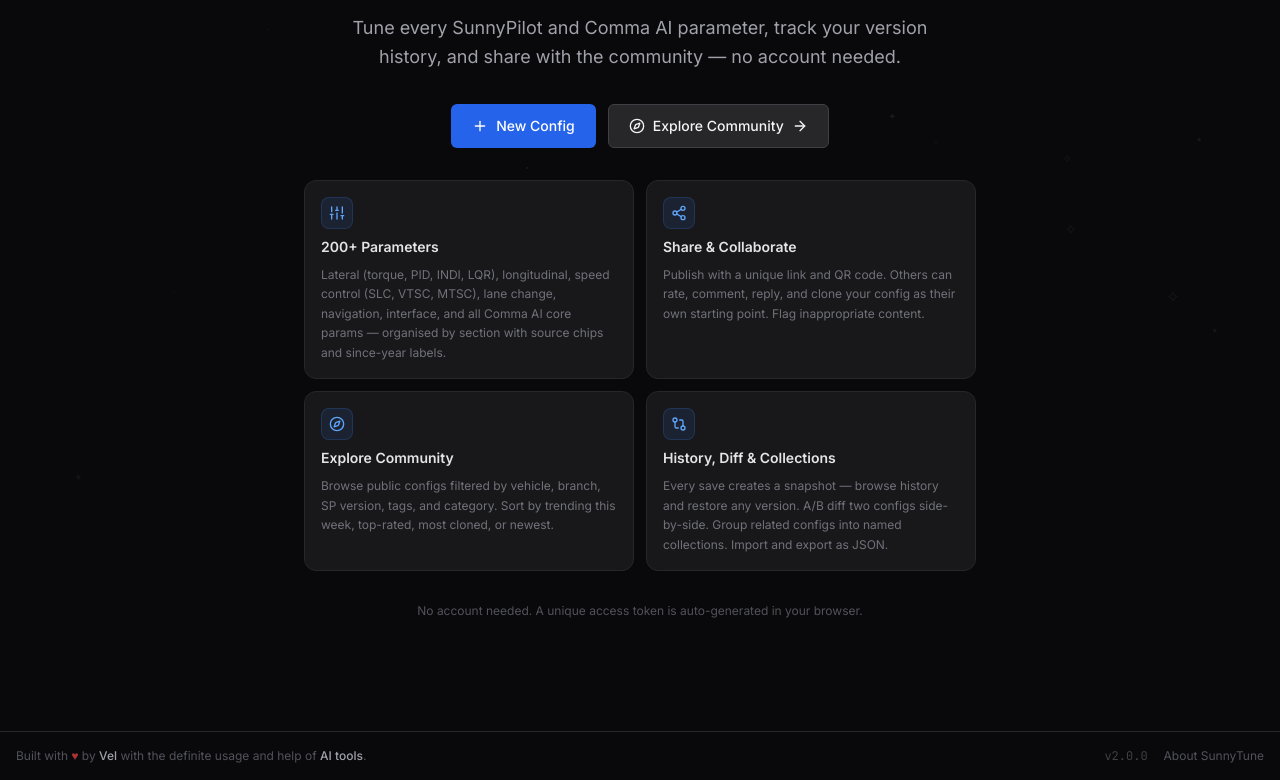
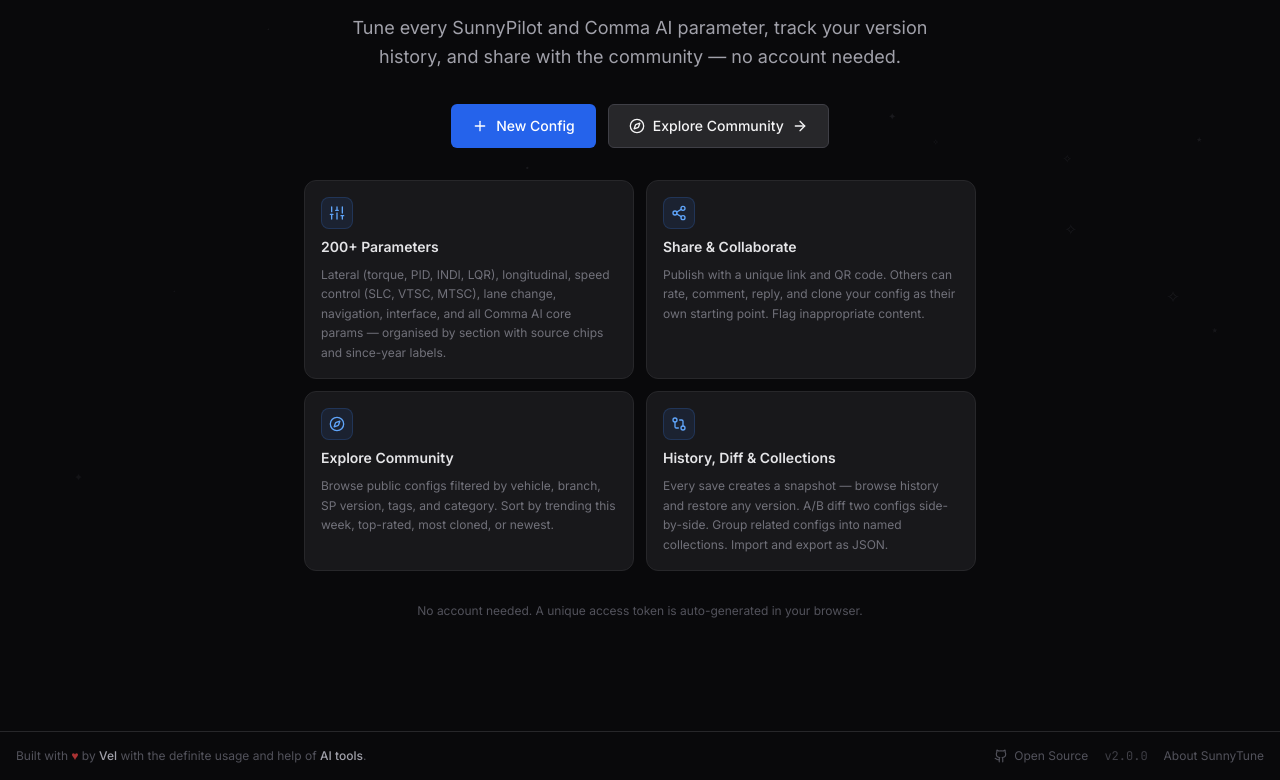
Before and after one commit to Vel-San/Sunny-Tune, a React (Vite) app in the folder client/: page / in a window 1280 px wide. Shown: the part 283-1063 px from the top of the page. Built offline with nearby package versions, Linux system fonts and the light colour scheme; no server answers.

Commit message:
feat(layout): add GitHub link to footer for open source access

```diff
--- a/client/src/components/layout/Layout.tsx
+++ b/client/src/components/layout/Layout.tsx
@@ -1,3 +1,4 @@
+import { Github } from "lucide-react";
 import React, { useMemo } from "react";
 import { Link } from "react-router-dom";
 import { APP_VERSION } from "../../lib/version";
@@ -69,6 +70,16 @@
             <span className="text-zinc-400 font-medium">AI tools</span>.
           </span>
           <div className="flex items-center gap-4">
+            <a
+              href="https://github.com/Vel-San/Sunny-Tune"
+              target="_blank"
+              rel="noopener noreferrer"
+              className="flex items-center gap-1.5 hover:text-zinc-400 transition-colors"
+              aria-label="View source on GitHub"
+            >
+              <Github className="w-3.5 h-3.5" />
+              Open Source
+            </a>
             <Link
               to="/changelog"
               className="font-mono text-zinc-700 hover:text-zinc-400 transition-colors"
```
